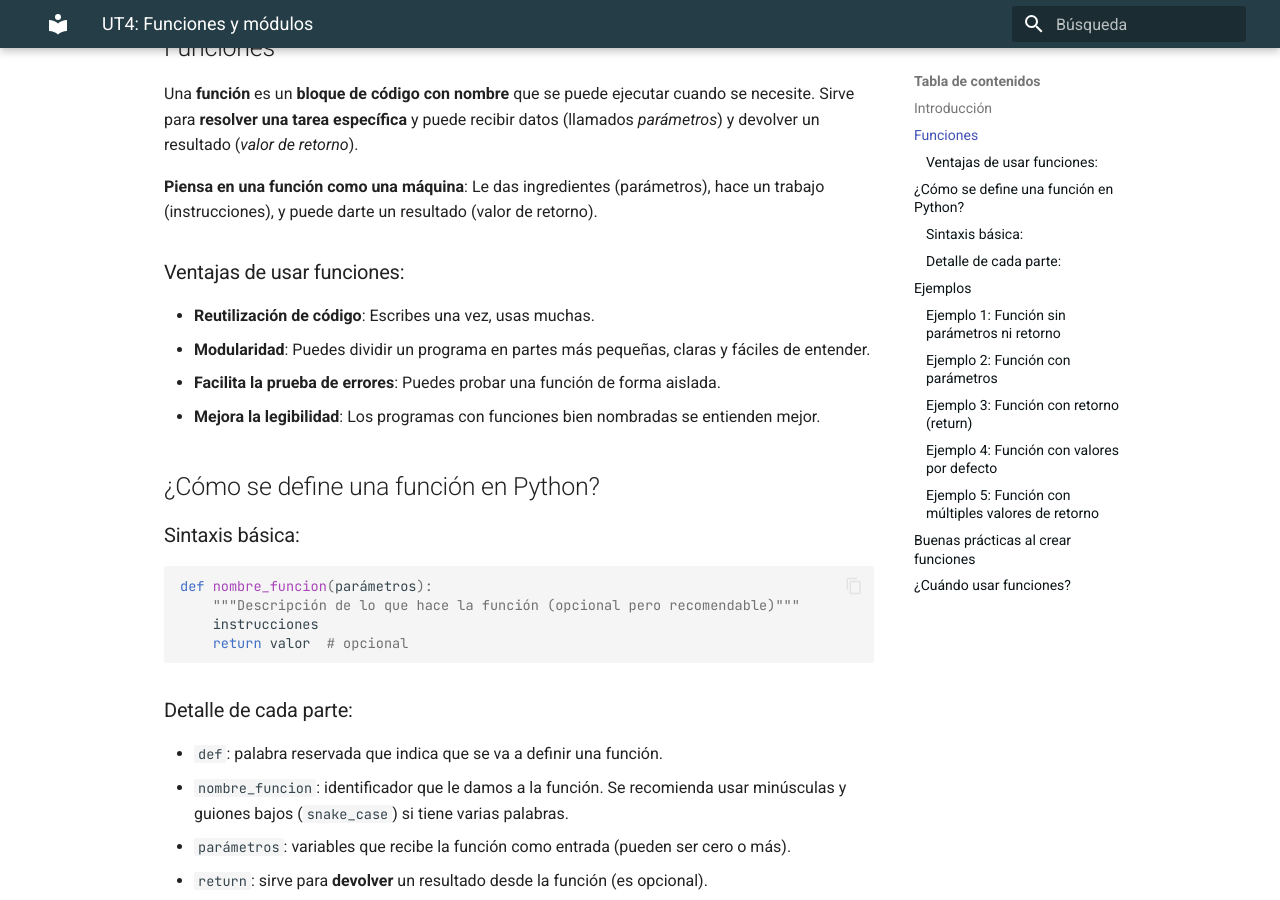
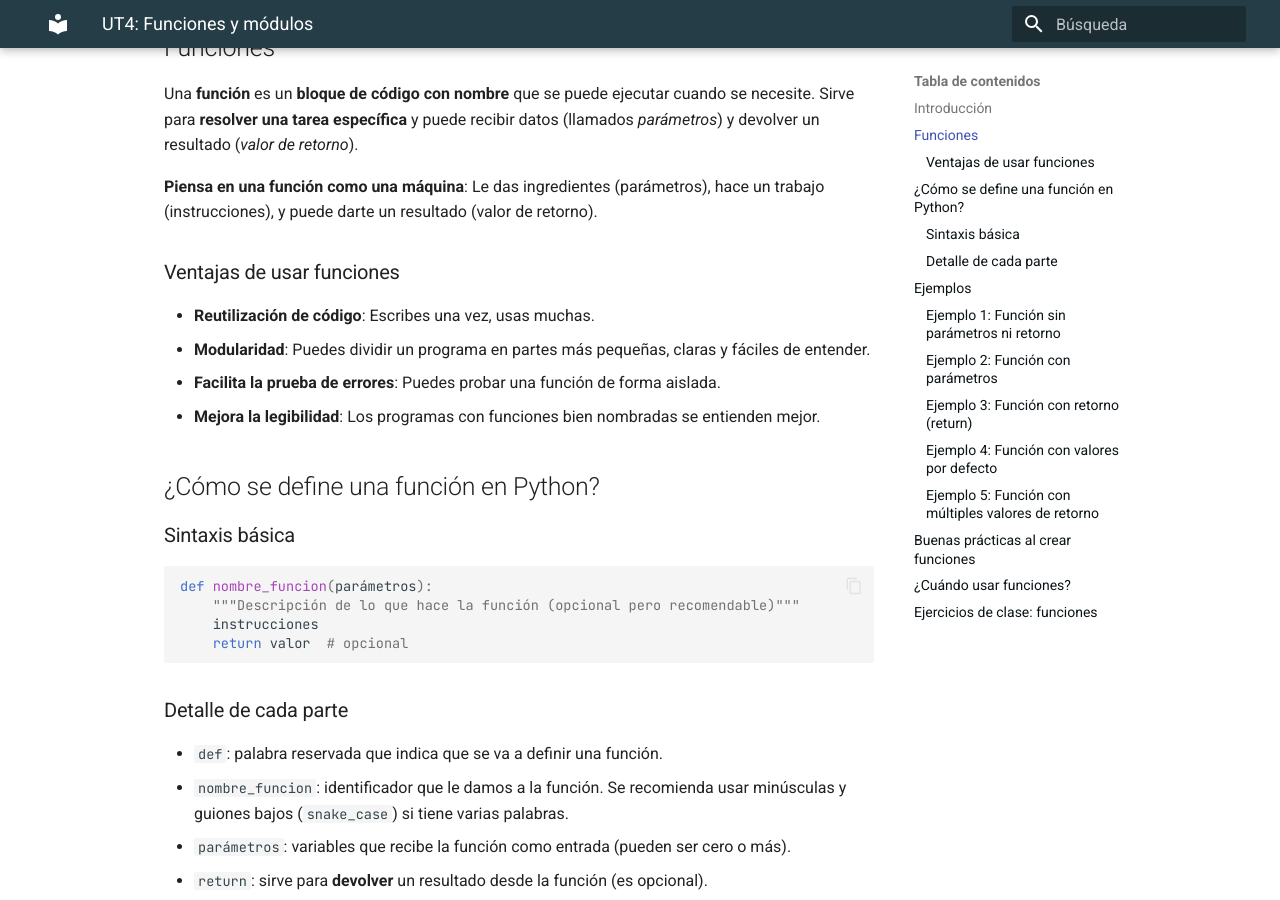
Before and after one commit to jordicido/jordicido-fp, an MkDocs documentation site: the page built from docs/MPO/UT4/index.md, in a window 1280 px wide and 900 px high, scrolled down 487 px. Built offline with MkDocs 1.6.1 and Material for MkDocs 9.7.7, drawn with Linux system fonts in a browser that asks for light colours; some of the changed text lies outside the part shown.

Commit message:
funciones

````diff
--- a/docs/MPO/UT4/index.md
+++ b/docs/MPO/UT4/index.md
@@ -14,7 +14,7 @@
 **Piensa en una función como una máquina**:
 Le das ingredientes (parámetros), hace un trabajo (instrucciones), y puede darte un resultado (valor de retorno).
 
-### Ventajas de usar funciones:
+### Ventajas de usar funciones
 
 * **Reutilización de código**: Escribes una vez, usas muchas.
 * **Modularidad**: Puedes dividir un programa en partes más pequeñas, claras y fáciles de entender.
@@ -23,7 +23,7 @@
 
 ## ¿Cómo se define una función en Python?
 
-### Sintaxis básica:
+### Sintaxis básica
 
 ```python
 def nombre_funcion(parámetros):
@@ -32,13 +32,12 @@
     return valor  # opcional
 ```
 
-### Detalle de cada parte:
+### Detalle de cada parte
 
 * `def`: palabra reservada que indica que se va a definir una función.
 * `nombre_funcion`: identificador que le damos a la función. Se recomienda usar minúsculas y guiones bajos (`snake_case`) si tiene varias palabras.
 * `parámetros`: variables que recibe la función como entrada (pueden ser cero o más).
 * `return`: sirve para **devolver** un resultado desde la función (es opcional).
-
 
 ## Ejemplos
 
@@ -118,3 +117,5 @@
 * Siempre que tengas código que se repite
 * Siempre que una parte del programa pueda separarse y probarse sola
 * Cuando quieras organizar tu programa de forma modular
+
+## [Ejercicios de clase: funciones](ejercicios_funciones_clase.md)
````
Also changed, not shown: docs/MPO/UT4/ejercicios_funciones_clase.md (added, +37 -0 lines).
